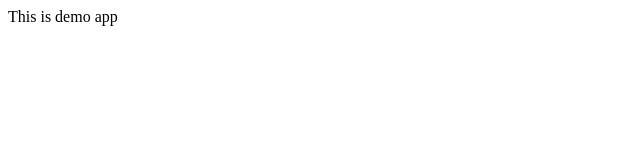
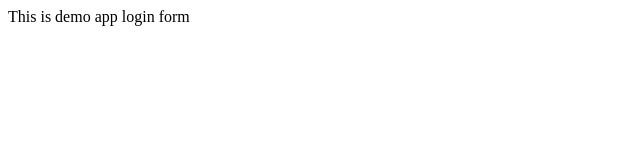
Before and after one commit to Rushi568/myappsample, a plain HTML site: page index.html in a window 1280 px wide. Shown: the full height of the page, 0-640 px from the left. Drawn offline with Linux system fonts and the light colour scheme.

Commit message:
added login form

```diff
--- /dev/null
+++ b/dir2/app2.js
@@ -0,0 +1 @@
+console.log('RUSHI');
--- a/index.html
+++ b/index.html
@@ -4,5 +4,6 @@
 </head>
 <body>
 This is demo app
+login form
 </body>
 </html>
```
Also changed, not shown: login.html (added, +1 -0 lines), log.txt (added).
